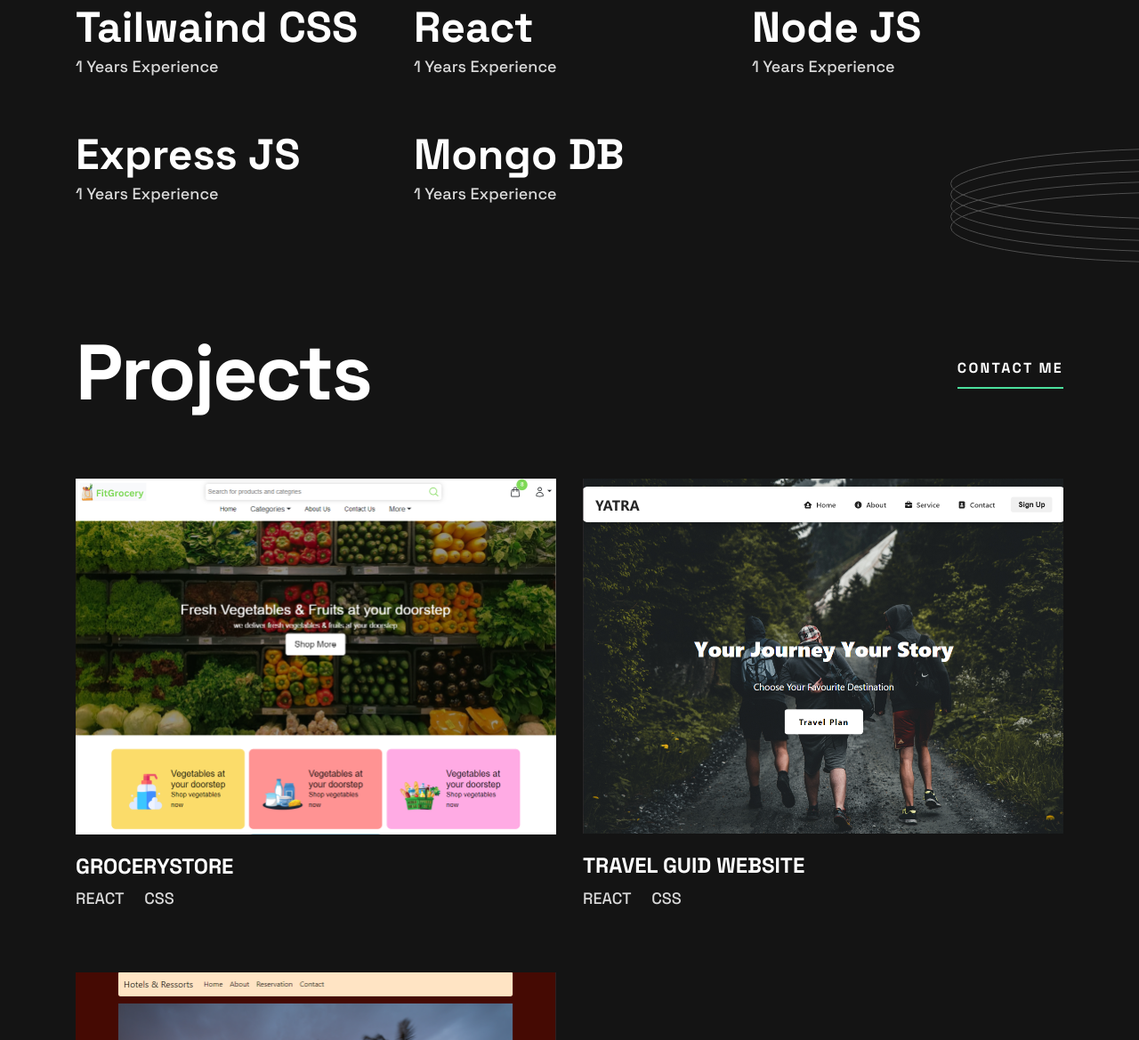
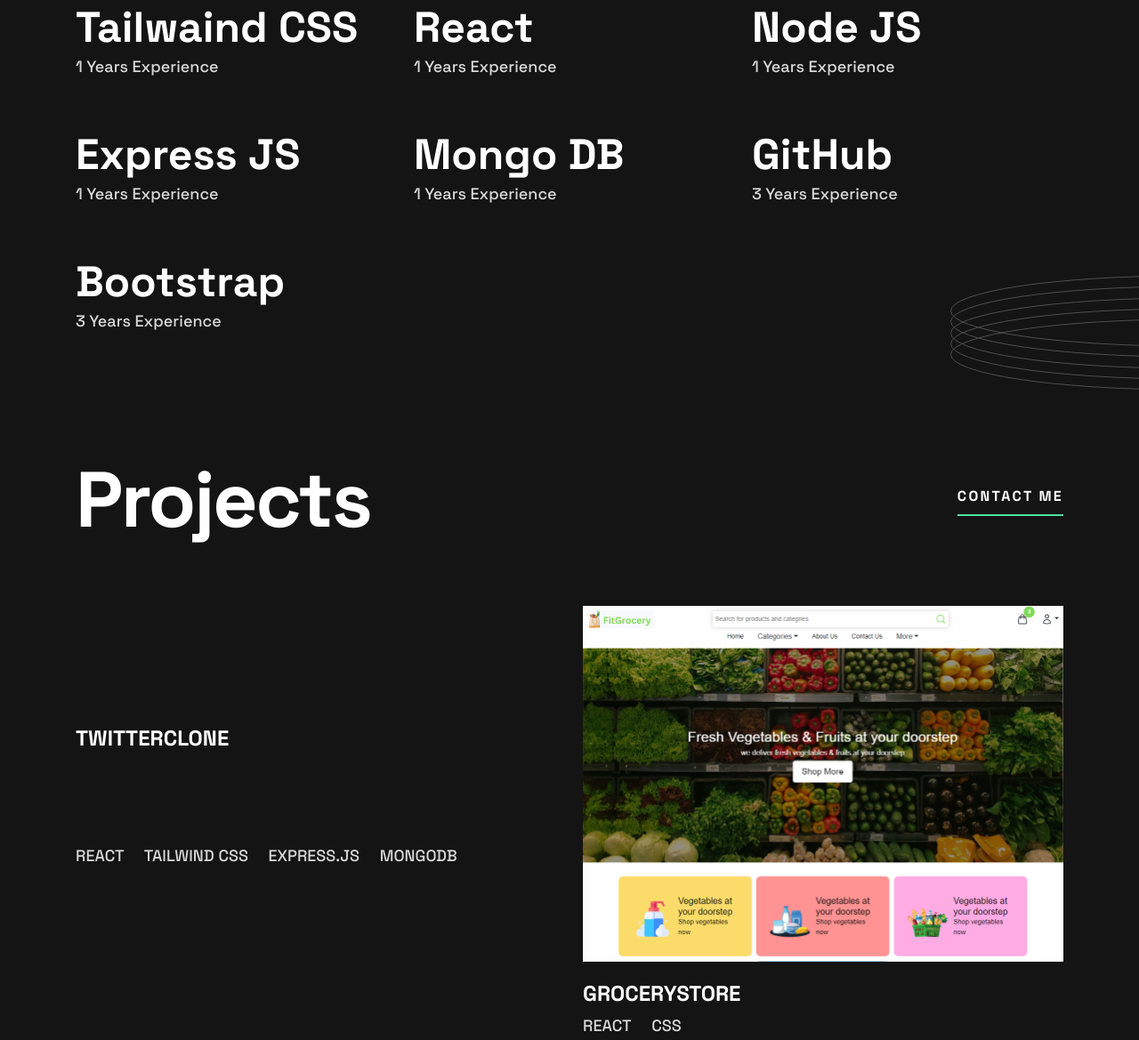
Before and after one commit to Maheshpawar01/NewPortfolio, a plain HTML site: page index.html in a window 1280 px wide. Shown: the part 1034-2203 px from the top of the page at 89% size. Drawn offline with Linux system fonts and the light colour scheme.

Commit message:
add twitter proj

```diff
--- a/index.html
+++ b/index.html
@@ -128,7 +128,7 @@
               <img
                 class="hero__image"
                 src="/assets/images/image-profile-mobile.webp"
-                alt="picture of Adam Keyes"
+                alt="Mahesh pawar"
                 width-="174"
                 height="383"
               />
@@ -197,6 +197,14 @@
             <h3 class="skills__title">Mongo DB</h3>
             <p class="skills__description">1 Years Experience</p>
           </div>
+          <div class="skills__item">
+            <h3 class="skills__title">GitHub</h3>
+            <p class="skills__description">3 Years Experience</p>
+          </div>
+          <div class="skills__item">
+            <h3 class="skills__title">Bootstrap </h3>
+            <p class="skills__description">3 Years Experience</p>
+          </div>
           </div>
         <img
           class="skills__rings"
@@ -215,6 +223,33 @@
               >Contact me</a
             >
 
+            <!-- project -->
+            <div class="projects__item">
+              <picture class="projects__picture">
+                <source
+                  media="(min-width: 62.5em)"
+                  srcset="/assets/images/twitter.png"
+                />
+                <!-- <img
+                  class="projects__image"
+                  src="/assets/images/thumbnail-project-1-small.webp"
+                  alt="screenshot of design portfolio website"
+                  width-="343"
+                  height="253"
+                /> -->
+              </picture>
+              <h3 class="projects__name">TwitterClone</h3>
+              <p class="projects__tags">
+                <span>React</span>
+                <span>Tailwind CSS</span>
+                <span>express.js</span>
+                <span>MongoDb</span>
+              </p>
+              <div class="projects__links">
+                <a href="https://twitter-clone-one-pied.vercel.app/" class="underline">View Project</a>
+                <a href="https://github.com/Maheshpawar01/twitterClone" class="underline">View Code</a>
+              </div>
+            </div>
             <div class="projects__item">
               <picture class="projects__picture">
                 <source
@@ -240,6 +275,7 @@
               </div>
             </div>
 
+            <!-- proj 2 -->
             <div class="projects__item">
               <picture class="projects__picture">
                 <source
@@ -265,6 +301,7 @@
               </div>
             </div>
 
+            <!-- proj 3 -->
             <div class="projects__item">
               <picture class="projects__picture">
                 <source
```
Also changed, not shown: assets/images/paytm.png (added), assets/images/twitter.png (added).
